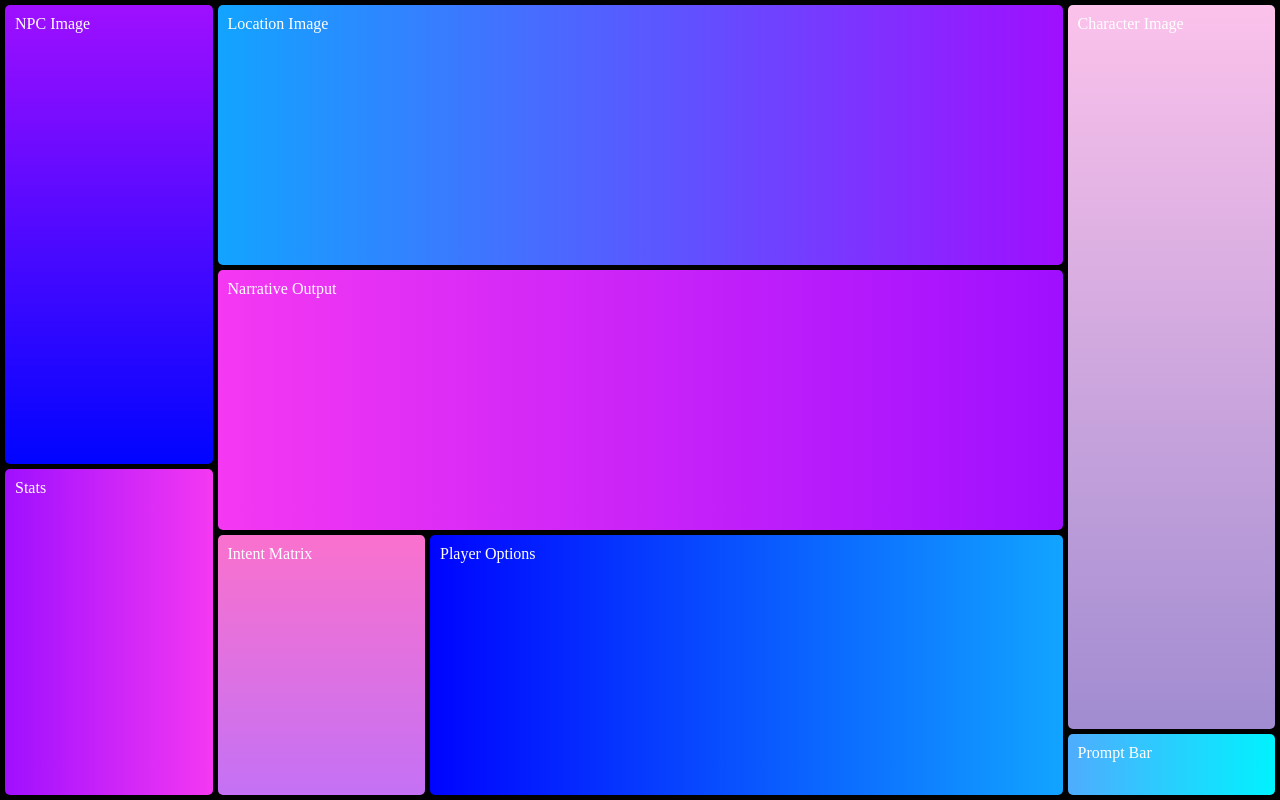
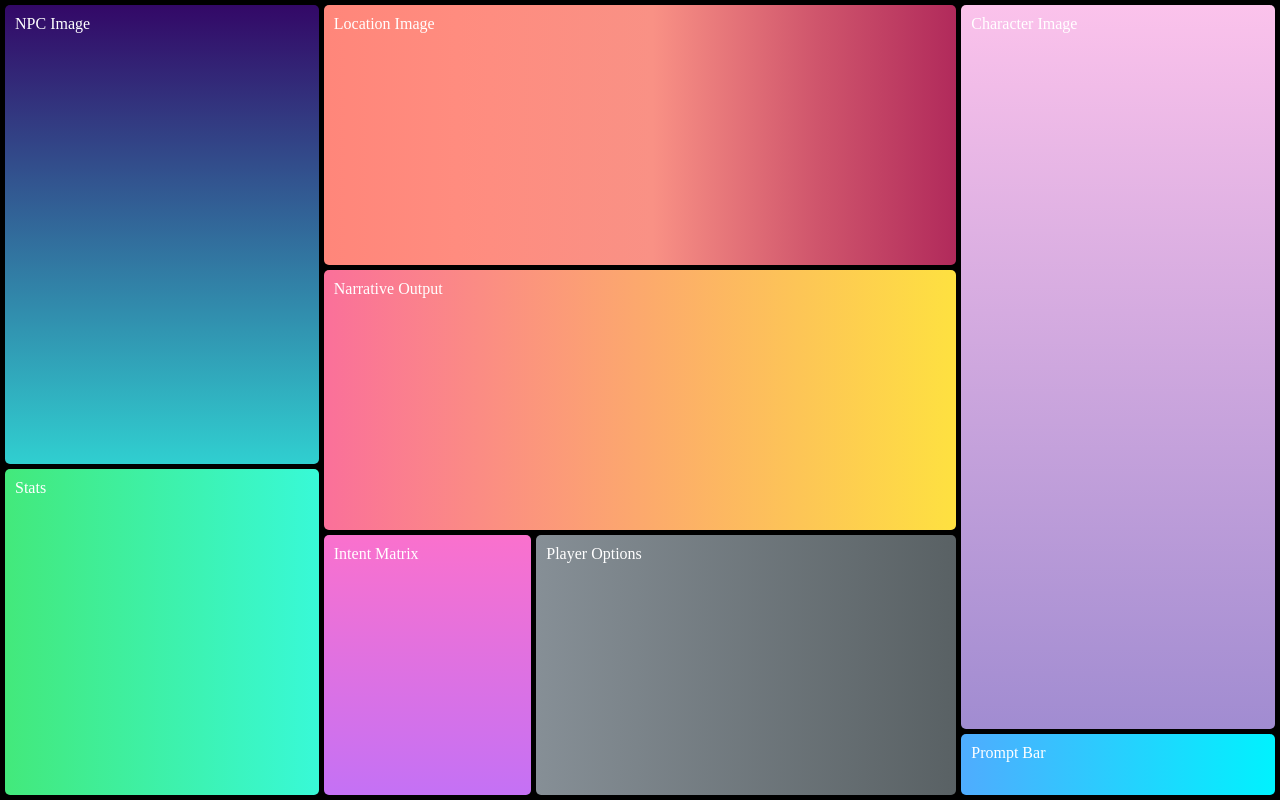
Before and after one commit to SalamancaTech/LilysLife, a plain HTML site: page index.html in a window 1280 px wide. Drawn offline with Linux system fonts and the light colour scheme.

Commit message:
Revert "Adjust layout to make side columns thinner"

```diff
--- a/style.css
+++ b/style.css
@@ -1,4 +1,3 @@
-/* Layout updated to make side columns thinner */
 body {
     display: grid;
     grid-template-columns: repeat(12, 1fr);
@@ -19,49 +18,49 @@ div {
 }
 
 #prompt-bar {
-    grid-column: 11 / 13;
+    grid-column: 10 / 13;
     grid-row: 12 / 13;
     background-image: linear-gradient(to right, #4facfe 0%, #00f2fe 100%);
 }
 
 #character-image {
-    grid-column: 11 / 13;
+    grid-column: 10 / 13;
     grid-row: 1 / 12;
     background-image: linear-gradient(to top, #a18cd1 0%, #fbc2eb 100%);
 }
 
 #location-image {
-    grid-column: 3 / 11;
+    grid-column: 4 / 10;
     grid-row: 1 / 5;
-    background-image: linear-gradient(to right, #12a4ff, #9f0fff);
+    background-image: linear-gradient(to right, #ff8177 0%, #ff867a 0%, #ff8c7f 21%, #f99185 52%, #cf556c 78%, #b12a5b 100%);
 }
 
 #npc-image {
-    grid-column: 1 / 3;
+    grid-column: 1 / 4;
     grid-row: 1 / 8;
-    background-image: linear-gradient(to top, #0004ff, #9f0fff);
+    background-image: linear-gradient(to top, #30cfd0 0%, #330867 100%);
 }
 
 #stats {
-    grid-column: 1 / 3;
+    grid-column: 1 / 4;
     grid-row: 8 / 13;
-    background-image: linear-gradient(to right, #9f0fff, #f538f2);
+    background-image: linear-gradient(to right, #43e97b 0%, #38f9d7 100%);
 }
 
 #intent-matrix {
-    grid-column: 3 / 5;
+    grid-column: 4 / 6;
     grid-row: 9 / 13;
     background-image: linear-gradient(to top, #c471f5 0%, #fa71cd 100%);
 }
 
 #player-options {
-    grid-column: 5 / 11;
+    grid-column: 6 / 10;
     grid-row: 9 / 13;
-    background-image: linear-gradient(to right, #0004ff, #12a4ff);
+    background-image: linear-gradient(to right, #868f96 0%, #596164 100%);
 }
 
 #narrative-output {
-    grid-column: 3 / 11;
+    grid-column: 4 / 10;
     grid-row: 5 / 9;
-    background-image: linear-gradient(to right, #f538f2, #9f0fff);
+    background-image: linear-gradient(to right, #fa709a 0%, #fee140 100%);
 }
```
